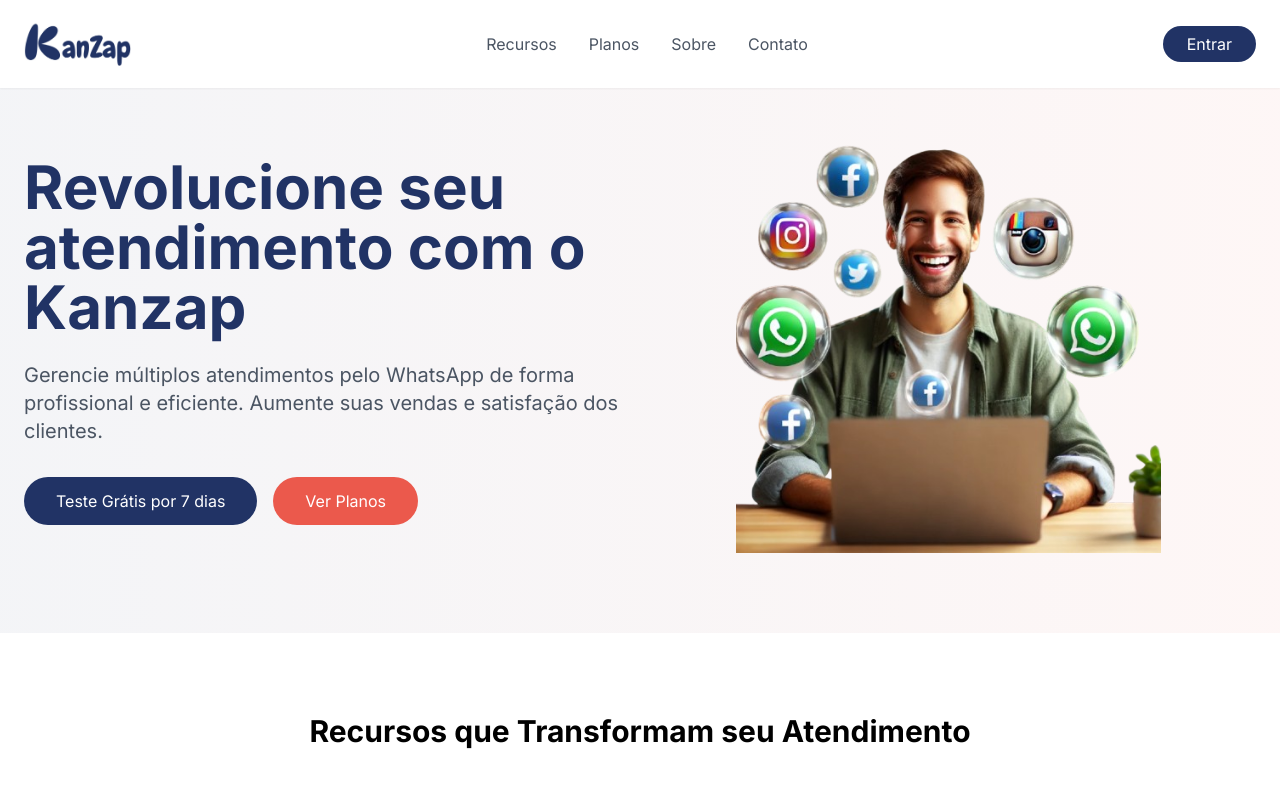
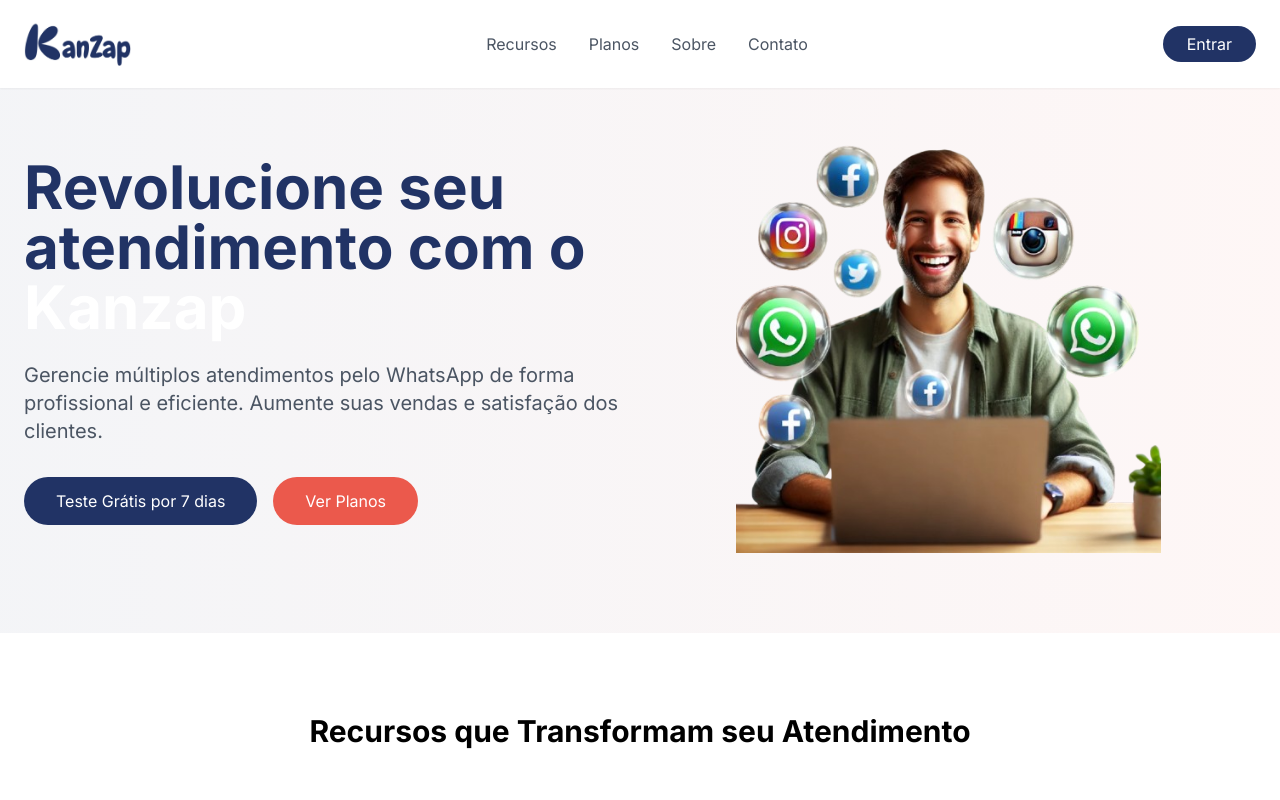
Before and after one commit to bruno-garcez-se/tradechat, a Next.js app: page / in a window 1280 px wide. Shown: the top 800 px of the page. Built offline with nearby package versions, Linux system fonts and the light colour scheme.

Commit message:
Alterando cor do texto Kanzap para branco na página inicial

```diff
--- a/src/app/page.tsx
+++ b/src/app/page.tsx
@@ -19,7 +19,7 @@
           <div className="flex flex-col md:flex-row items-center">
             <div className="md:w-1/2">
               <h1 className="text-4xl md:text-6xl font-bold text-[#213365] mb-6">
-                Revolucione seu atendimento com o Kanzap
+                Revolucione seu atendimento com o <span className="text-white">Kanzap</span>
               </h1>
               <p className="text-xl text-gray-600 mb-8">
                 Gerencie múltiplos atendimentos pelo WhatsApp de forma profissional e eficiente. Aumente suas vendas e satisfação dos clientes.
```
